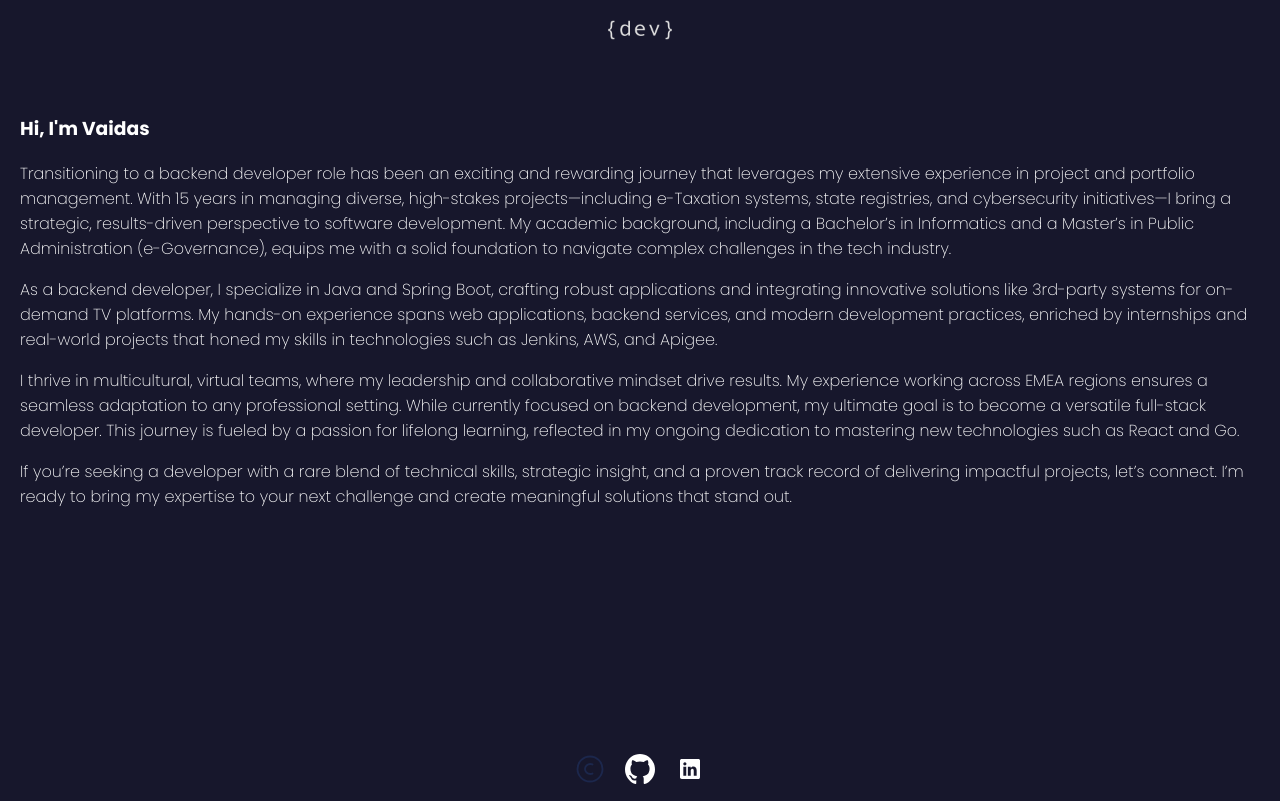
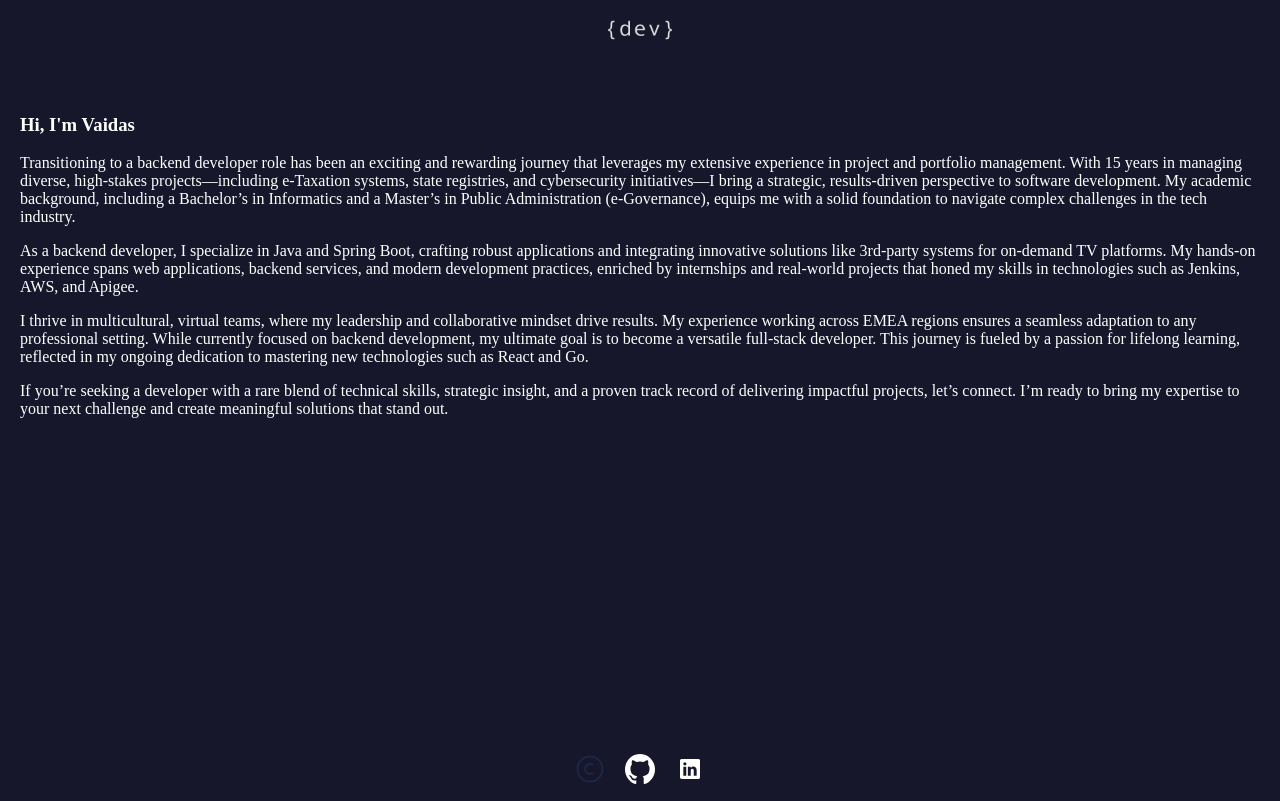
Before and after one commit to VaidasVa/website, a React (Vite) app: page /dev in a window 1280 px wide. Built offline with nearby package versions, Linux system fonts and the light colour scheme; no server answers.

Commit message:
Updating startpage size for safari

```diff
--- a/src/static/style/global.css
+++ b/src/static/style/global.css
@@ -1,6 +1,6 @@
-@import url('https://fonts.googleapis.com/css2?family=Poppins:ital,wght@0,100;0,200;0,300;0,400;0,500;0,600;0,700;0,800;0,900;1,100;1,200;1,300;1,400;1,500;1,600;1,700;1,800;1,900&family=Roboto+Mono:ital,wght@0,100..700;1,100..700&display=swap');
-
-html, body{
+body{
+    height: 100vh;
+    width: 100vw;
     margin: 0;
     padding: 0;
     height: 100dvh;
```
